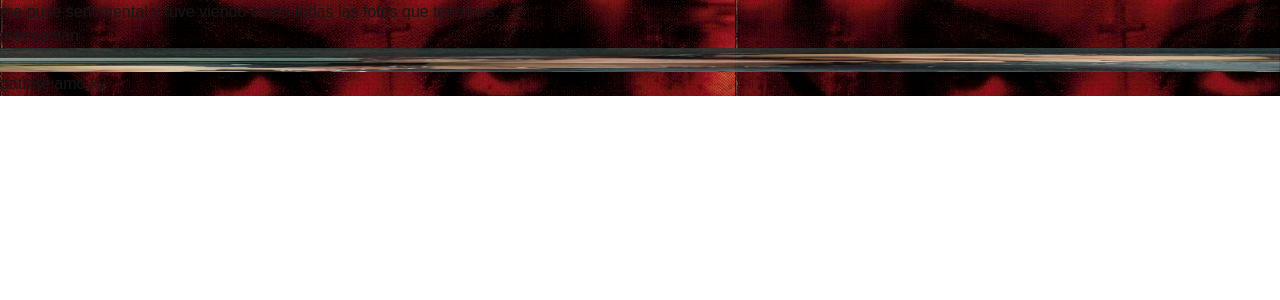
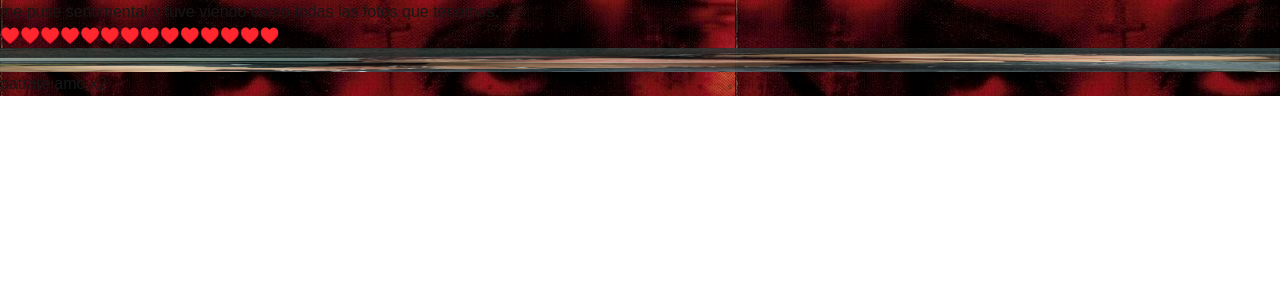
Before and after one commit to SantyLorenzo/luteamo, a Next.js app: page /page-2 in a window 1280 px wide. Shown: the top 300 px of the page. Built offline with nearby package versions, Linux system fonts and the light colour scheme; a web font is replaced by a local one.

Commit message:
Update sentimental text with heart emojis on page-2

```diff
--- a/src/app/page-2/page.tsx
+++ b/src/app/page-2/page.tsx
@@ -68,7 +68,7 @@ export default function SecondPage() {
           me puse sentimental y tuve viendo como
           todas las fotos que tenemos.
           <br />
-          mencantan
+          ♥️♥️♥️♥️♥️♥️♥️♥️♥️♥️♥️♥️♥️♥️
         </p>
 
         <div className="my-12 rounded-lg overflow-hidden">
```
